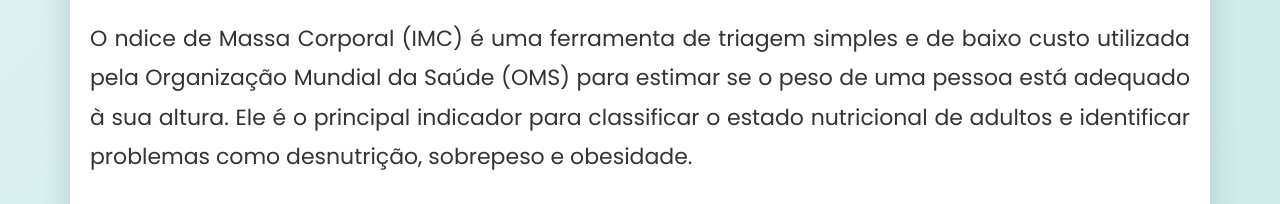
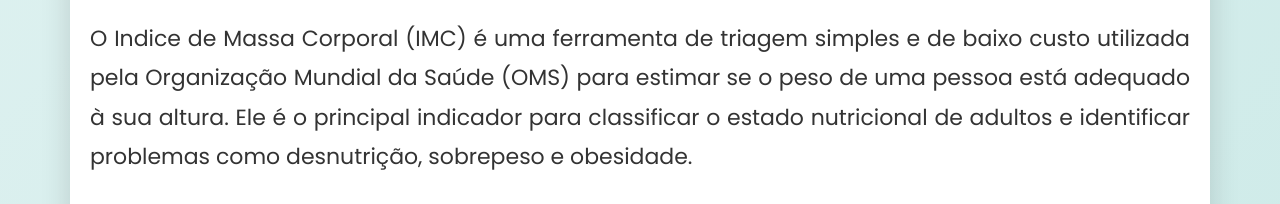
Before and after one commit to ccifce/calculadora-imc, a plain HTML site: page index.html in a window 1280 px wide. Shown: the part 500-704 px from the top of the page. Drawn offline with nearby package versions, Linux system fonts and the light colour scheme.

Commit message:
Fix typo in IMC description paragraph

```diff
--- a/index.html
+++ b/index.html
@@ -27,7 +27,7 @@
   <main>
     <section>
       <h2>✅ Entendendo o IMC</h2>
-      <p>O ndice de Massa Corporal (IMC) é uma ferramenta de triagem simples e de baixo custo utilizada pela Organização Mundial da Saúde (OMS) para estimar se o peso de uma pessoa está adequado à sua altura. Ele é o principal indicador para classificar o estado nutricional de adultos e identificar problemas como desnutrição, sobrepeso e obesidade.</p>
+      <p>O Indice de Massa Corporal (IMC) é uma ferramenta de triagem simples e de baixo custo utilizada pela Organização Mundial da Saúde (OMS) para estimar se o peso de uma pessoa está adequado à sua altura. Ele é o principal indicador para classificar o estado nutricional de adultos e identificar problemas como desnutrição, sobrepeso e obesidade.</p>
 
       <h3>📐 Como o IMC é Calculado?</h3>
       <p>O cálculo é feito dividindo o peso do indivíduo (em quilogramas) pela sua altura elevada ao quadrado (em metros).</p>
```
